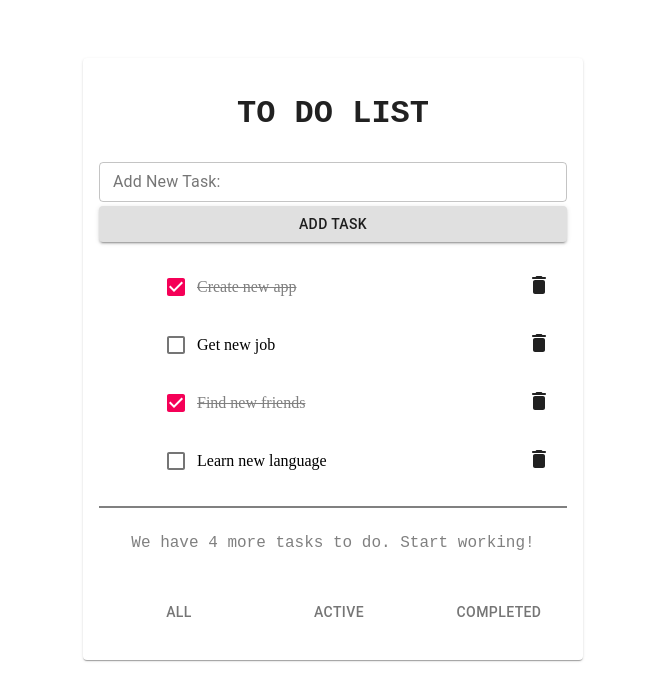
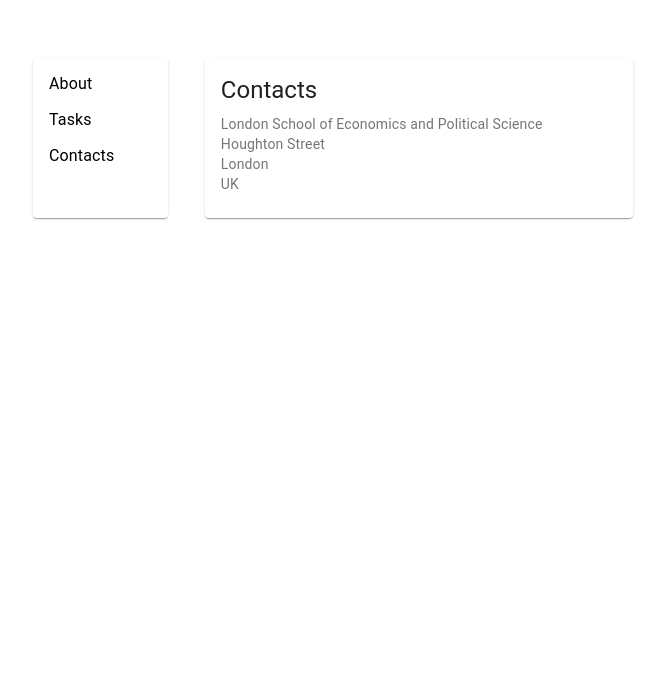
Before and after one commit to karolinaewagorska/ReactProject_karolina, a React (Create React App) app: page /contacts in a window 1280 px wide. Shown: the top 700 px of the page, without its empty margins (307-972 px from the left). Built offline with nearby package versions, Linux system fonts and the light colour scheme.

Commit message:
react router added

```diff
--- a/package.json
+++ b/package.json
@@ -9,6 +9,7 @@
     "prop-types": "^15.7.2",
     "react": "^16.13.1",
     "react-dom": "^16.13.1",
+    "react-router-dom": "^5.2.0",
     "react-scripts": "3.4.1"
   },
   "scripts": {
--- /dev/null
+++ b/src/components/About/About.js
@@ -0,0 +1,22 @@
+import React from "react";
+import CardContent from "@material-ui/core/CardContent";
+import Typography from "@material-ui/core/Typography";
+
+class About extends React.Component {
+    render() {
+        return (
+            <CardContent>
+                <Typography gutterBottom variant="h5" component="h2">
+                    About
+                </Typography>
+                <Typography variant="body2" color="textSecondary" component="p">
+                    I need a hero <br /> I'm holding out for a hero 'til the end of the night<br />
+                    He's gotta be strong <br />
+                    And he's gotta be fast <br />
+                    And he's gotta be fresh from the fight. <br />
+                </Typography>
+            </CardContent>)
+    }
+};
+
+export default About;
--- a/src/components/App/App.js
+++ b/src/components/App/App.js
@@ -1,107 +1,32 @@
-import React, { useState, useEffect } from 'react';
-import Footer from '../Footer/Footer';
-import InputItem from '../InputItem/InputItem';
-import ItemList from '../ItemList/ItemList';
+import React from 'react';
+import { BrowserRouter as Router, Route, Link } from "react-router-dom";
+import Card from "@material-ui/core/Card";
+import MenuList from "@material-ui/core/MenuList";
+import MenuItem from "@material-ui/core/MenuItem";
+
+import Todo from "../Todo/Todo";
+import About from "../About/About";
+import Contacts from "../Contacts/Contacts";
 import styles from "./App.module.css";
-import Card from "@material-ui/core/Card";
-import CardContent from "@material-ui/core/CardContent";
 
-const App = () => {
-  const initialState = {
-    items: [
-      {
-        value: "Create new app",
-        isDone: true,
-        id: 1
-      },
-      {
-        value: "Get new job",
-        isDone: false,
-        id: 2
-      },
-      {
-        value: "Find new friends",
-        isDone: true,
-        id: 3
-      },
-      {
-        value: "Learn new language",
-        isDone: false,
-        id: 4
-      }
-    ],
-    count: 4,
-    error: false
-  };
+const App = () => (
+  <Router>
+    <div className={styles.wrap}>
+      <Card className={styles.sidebar}>
+        <MenuList>
+          <Link to ="/" className={styles.link}><MenuItem>About</MenuItem></Link>
+          <Link to="/todo" className={styles.link}><MenuItem>Tasks</MenuItem></Link>
+          <Link to="/contacts" className={styles.link}><MenuItem>Contacts</MenuItem></Link>
+        </MenuList>
+      </Card>
 
-  const [items, setItems] = useState(initialState.items);
-  const [count, setCount] = useState(initialState.count);
-  const [error, setError] = useState(initialState.error);
+      <Card className={styles.content}>
+        <Route path="/" exact component={About} />
+        <Route path="/todo" component={Todo} />
+        <Route path="/contacts" component={Contacts} />
+      </Card>
 
-  useEffect(() => {
-    console.log("componentDidUpdate"); /* eslint-disable-line no-console */
-  });
-
-  useEffect(() => {
-    console.log("componentDidMount"); /* eslint-disable-line no-console */
-  }, []);
-
-  const onClickDone = (id) => {
-    const newItemList = (items.map((item) => {
-      const newItem = { ...item };
-      if (item.id === id) {
-        newItem.isDone = !item.isDone;
-      }
-      return newItem;
-    })
-    );
-    setItems(newItemList);
-  };
-
-  const onClickDelete = (id) => {
-    const newItems = items.filter((item) => item.id !== id);
-    setItems(newItems);
-    setCount((count) => count - 1);
-  };
-
-
-  const onClickAdd = (value) => {
-    if (value === "") {
-      setError((error) => true);
-    } else {
-     const newItems = [
-      ...items,
-        {
-          value,
-          isDone: false,
-          id: count + 1
-        }
-    ];
-    setItems(newItems);
-    setCount((count) => count + 1);
-    }
-  };
-
-    return (
-      <div className={styles.wrap}>
-        <Card>
-          <CardContent>
-            <h1 className={styles.title}>TO DO LIST</h1>
-            <InputItem
-              onClickAdd={onClickAdd}
-              error={error}
-            />
-            <ItemList
-              items={items}
-              onClickDone={onClickDone}
-              onClickDelete={onClickDelete}
-            />
-            <Footer
-              count={count}
-            />
-          </CardContent>
-        </Card>
-      </div>);
-};
+    </div>
+  </Router>)
 
 export default App;
--- a/src/components/App/App.module.css
+++ b/src/components/App/App.module.css
@@ -1,10 +1,21 @@
 .wrap {
+  display: grid;
   margin: auto;
-  width: 500px;
+  width: 600px;
   padding: 50px;
+  grid-template-areas: "sidebar ... content content";
 }
 
-.title {
+.link {
+  text-decoration: none;
   font-family: 'Courier New', Courier, monospace;
-  text-align: center;
+  color: black;
 }
+
+.sidebar {
+  grid-area: sidebar;
+}
+
+.content {
+  grid-area: content;
+}
--- /dev/null
+++ b/src/components/Contacts/Contacts.js
@@ -0,0 +1,19 @@
+import React from "react";
+import CardContent from "@material-ui/core/CardContent";
+import Typography from "@material-ui/core/Typography";
+
+class Contacts extends React.Component {
+    render() {
+        return (
+            <CardContent>
+                <Typography gutterBottom variant="h5" component="h2">
+                    Contacts
+                </Typography>
+                <Typography variant="body2" color="textSecondary" component="p">
+                    London School of Economics and Political Science <br /> Houghton Street <br /> London <br /> UK <br />
+                </Typography>
+            </CardContent>)
+    }
+};
+
+export default Contacts;
--- a/src/components/InputItem/InputItem.js
+++ b/src/components/InputItem/InputItem.js
@@ -1,6 +1,5 @@
 import React from 'react';
 import TextField from "@material-ui/core/TextField";
-import styles from "./InputItem.module.css";
 import Button from "@material-ui/core/Button";
 
 class InputItem extends React.Component {
--- /dev/null
+++ b/src/components/Todo/Todo.js
@@ -0,0 +1,103 @@
+import React, { useState, useEffect } from 'react';
+import Footer from '../Footer/Footer';
+import InputItem from '../InputItem/InputItem';
+import ItemList from '../ItemList/ItemList';
+import CardContent from "@material-ui/core/CardContent";
+import styles from "./Todo.module.css";
+
+const Todo = () => {
+  const initialState = {
+    items: [
+      {
+        value: "Create new app",
+        isDone: true,
+        id: 1
+      },
+      {
+        value: "Get new job",
+        isDone: false,
+        id: 2
+      },
+      {
+        value: "Find new friends",
+        isDone: true,
+        id: 3
+      },
+      {
+        value: "Learn new language",
+        isDone: false,
+        id: 4
+      }
+    ],
+    count: 4,
+    error: false
+  };
+
+  const [items, setItems] = useState(initialState.items);
+  const [count, setCount] = useState(initialState.count);
+  const [error, setError] = useState(initialState.error);
+
+  useEffect(() => {
+    console.log("componentDidUpdate"); /* eslint-disable-line no-console */
+  });
+
+  useEffect(() => {
+    console.log("componentDidMount"); /* eslint-disable-line no-console */
+  }, []);
+
+  const onClickDone = (id) => {
+    const newItemList = (items.map((item) => {
+      const newItem = { ...item };
+      if (item.id === id) {
+        newItem.isDone = !item.isDone;
+      }
+      return newItem;
+    })
+    );
+    setItems(newItemList);
+  };
+
+  const onClickDelete = (id) => {
+    const newItems = items.filter((item) => item.id !== id);
+    setItems(newItems);
+    setCount((count) => count - 1);
+  };
+
+
+  const onClickAdd = (value) => {
+    if (value === "") {
+      setError((error) => true);
+    } else {
+     const newItems = [
+      ...items,
+        {
+          value,
+          isDone: false,
+          id: count + 1
+        }
+    ];
+    setItems(newItems);
+    setCount((count) => count + 1);
+    }
+  };
+
+    return (
+        <CardContent>
+            <h1 className={styles.title}>TO DO LIST</h1>
+            <InputItem
+              onClickAdd={onClickAdd}
+              error={error}
+            />
+            <ItemList
+              items={items}
+              onClickDone={onClickDone}
+              onClickDelete={onClickDelete}
+            />
+            <Footer
+              count={count}
+            />
+        </CardContent>
+    )
+};
+
+export default Todo;
--- /dev/null
+++ b/src/components/Todo/Todo.module.css
@@ -0,0 +1,4 @@
+.title {
+    font-family: 'Courier New', Courier, monospace;
+    text-align: center;
+  }
```
Also changed, not shown: src/components/About/About.module.css (added), 1 other file (tests, documents, lock files or other folders).
